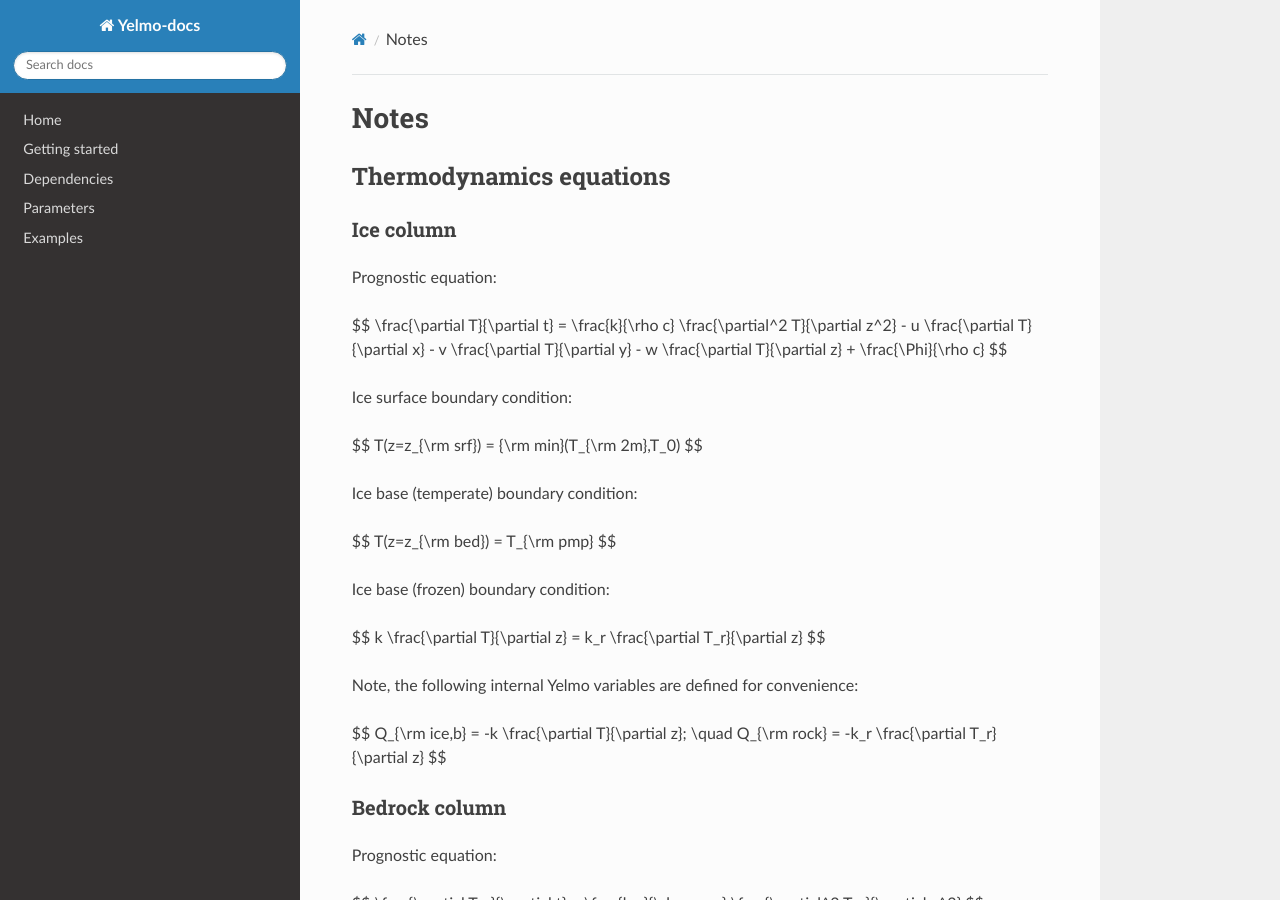
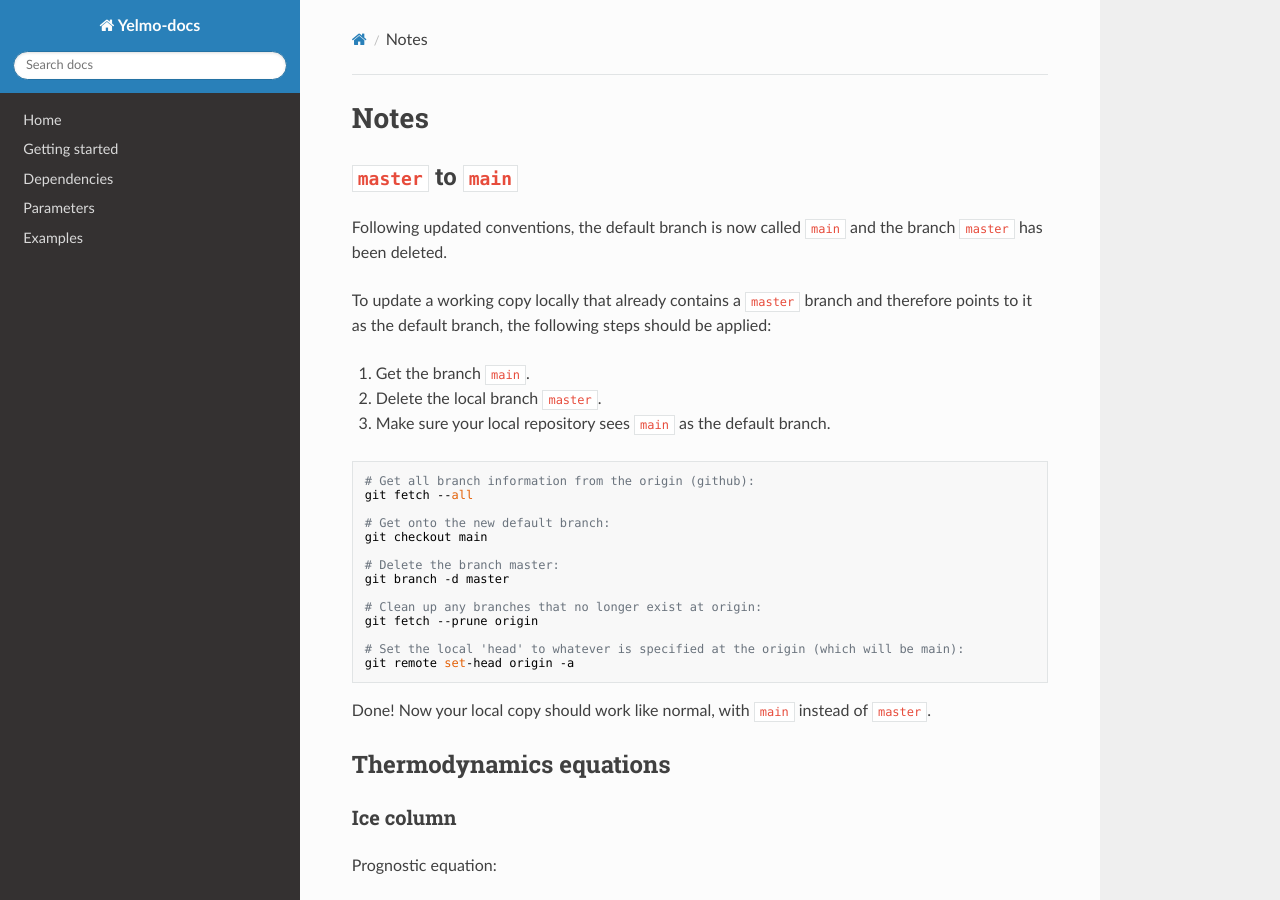
Before and after one commit to palma-ice/yelmo-docs, an MkDocs documentation site: the page built from docs/notes.md, in a window 1280 px wide and 900 px high. Built offline with MkDocs 1.6.1, drawn with Linux system fonts in a browser that asks for light colours; nearby versions of some CDN libraries.

Commit message:
Updated notes: migration master=>main.

````diff
--- a/docs/notes.md
+++ b/docs/notes.md
@@ -1,4 +1,33 @@
 # Notes
+
+## `master` to `main`
+
+Following updated conventions, the default branch is now called `main` and the branch `master` has been deleted.
+
+To update a working copy locally that already contains a `master` branch and therefore points to it as the default branch, the following steps should be applied:
+
+1. Get the branch `main`.
+2. Delete the local branch `master`.
+3. Make sure your local repository sees `main` as the default branch.
+
+```
+# Get all branch information from the origin (github):
+git fetch --all
+
+# Get onto the new default branch:
+git checkout main
+
+# Delete the branch master:
+git branch -d master
+
+# Clean up any branches that no longer exist at origin:
+git fetch --prune origin
+
+# Set the local 'head' to whatever is specified at the origin (which will be main):
+git remote set-head origin -a
+```
+
+Done! Now your local copy should work like normal, with `main` instead of `master`.
 
 ## Thermodynamics equations
 
````
